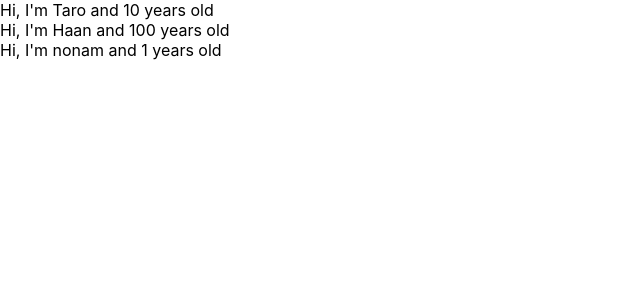
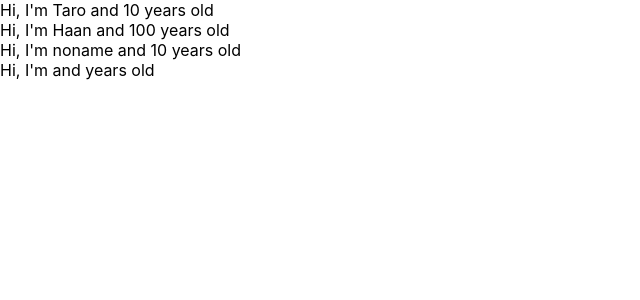
Before and after one commit to emerada18/udemy-react-redux, a React (Create React App) app: page / in a window 1280 px wide. Shown: the top 300 px of the page, without its empty margins (0-640 px from the left). Built offline with nearby package versions, Linux system fonts and the light colour scheme.

Commit message:
learn props-tyypees

```diff
--- a/src/App.js
+++ b/src/App.js
@@ -1,9 +1,11 @@
 import React from 'react';
+import Proptypes from 'prop-types';
 
 const App = () => {
 	const profiles = [
 		{ name: 'Taro', age: 10 },
 		{ name: 'Haan', age: 100 },
+		{ name: 'noname', age: 10 },
 		{},
 	];
 	return (
@@ -35,8 +37,9 @@ const User = (props) => {
 	);
 };
 
-User.defaultProps = {
-	name: 'nonam',
-	age: 1,
+User.propTypes = {
+	name: Proptypes.string,
+	age: Proptypes.number,
 };
+
 export default App;
```
